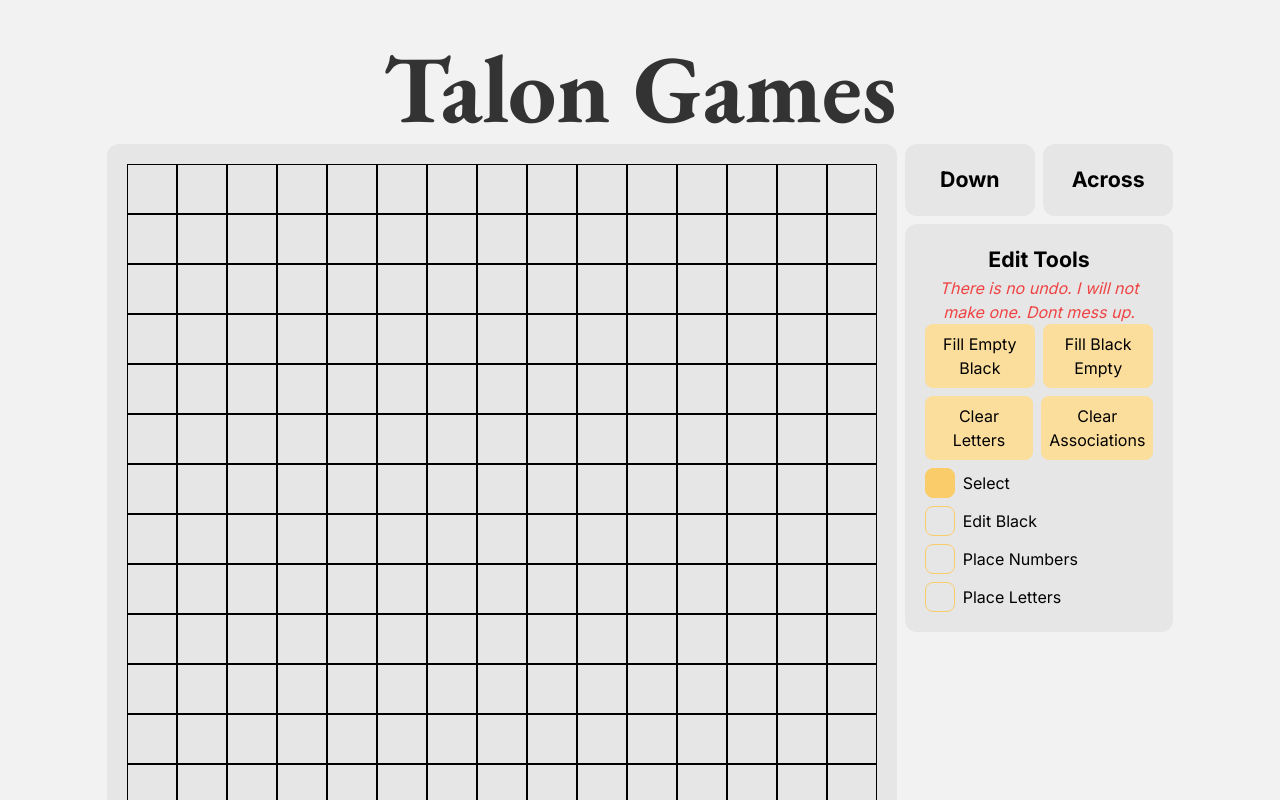
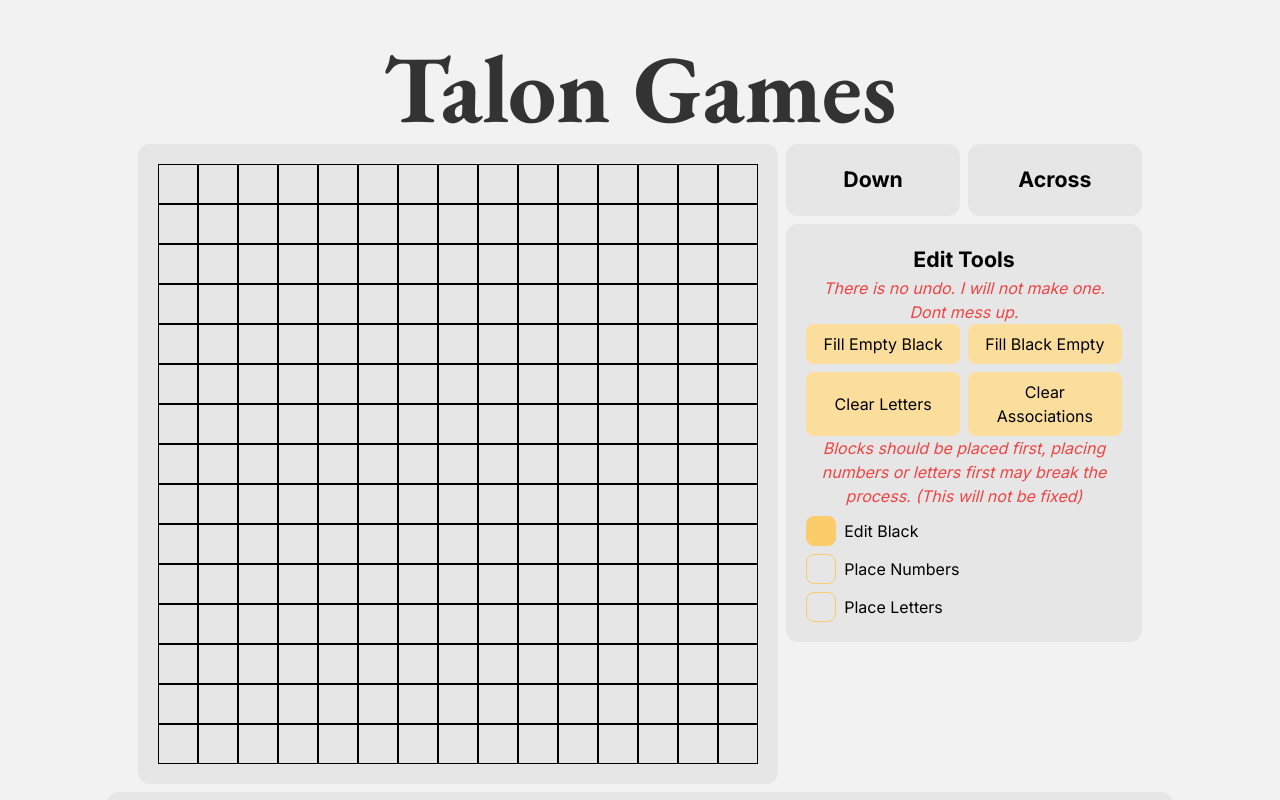
Before and after one commit to Talon-Games/talon-games, a Next.js app: page /games/crossword in a window 1280 px wide. Shown: the top 800 px of the page. Built offline with nearby package versions, Linux system fonts and the light colour scheme.

Commit message:
removed select mode in edit mode

```diff
--- a/app/games/crossword/page.tsx
+++ b/app/games/crossword/page.tsx
@@ -20,8 +20,12 @@ export default function Crossword() {
     "down" | "across" | "both"
   >("both");
   const [editMode, setEditMode] = useState<
-    "select" | "editBlack" | "placeNumbers" | "placeLetters"
-  >("select");
+    "editBlack" | "placeNumbers" | "placeLetters"
+  >("editBlack");
+  const [currentEditNumber, setCurrentEditNumber] = useState(1);
+  const [currentEditDirection, setCurrentEditDirection] = useState<
+    "down" | "across"
+  >();
 
   useEffect(() => {
     let table: CrossWordBoxData[][] = [];
@@ -50,6 +54,8 @@ export default function Crossword() {
       setMode("play");
     } else {
       setMode("build");
+      setEditMode("editBlack");
+      setHighlightMode("both");
     }
   };
 
@@ -186,7 +192,7 @@ export default function Crossword() {
   };
 
   const editModeSelector = (
-    mode: "select" | "editBlack" | "placeNumbers" | "placeLetters",
+    mode: "editBlack" | "placeNumbers" | "placeLetters",
   ) => {
     setEditMode(mode);
   };
@@ -229,9 +235,7 @@ export default function Crossword() {
 
       highlight(x, y);
     } else {
-      if (editMode == "select") {
-        highlight(x, y);
-      } else if (editMode == "editBlack") {
+      if (editMode == "editBlack") {
         toggleBlack(x, y);
       } else if (editMode == "placeNumbers") {
       } else if (editMode == "placeLetters") {
@@ -249,7 +253,7 @@ export default function Crossword() {
                 <div
                   key={x}
                   onClick={() => takeAction(x, y)}
-                  className={`w-[50px] h-[50px] border border-black cursor-pointer ${
+                  className={`w-[40px] h-[40px] border border-black cursor-pointer ${
                     box.state == "highlighted" ? "border-secondary-500" : null
                   } ${
                     box.state == "selected"
@@ -309,18 +313,11 @@ export default function Crossword() {
                   Clear Associations
                 </button>
               </div>
+              <p className="text-red-500 text-center italic">
+                Blocks should be placed first, placing numbers or letters first
+                may break the process. (This will not be fixed)
+              </p>
               <div className="flex flex-col gap-2 mt-2">
-                <div
-                  className="flex gap-2 items-center cursor-pointer"
-                  onClick={() => editModeSelector("select")}
-                >
-                  <div
-                    className={`w-[30px] h-[30px] rounded-lg border border-secondary-300 ${
-                      editMode == "select" ? "bg-secondary-300" : null
-                    } hover:bg-secondary-200 transition-all duration-200 ease-in-out`}
-                  ></div>
-                  <p>Select</p>
-                </div>
                 <div
                   className="flex gap-2 items-center cursor-pointer"
                   onClick={() => editModeSelector("editBlack")}
```
